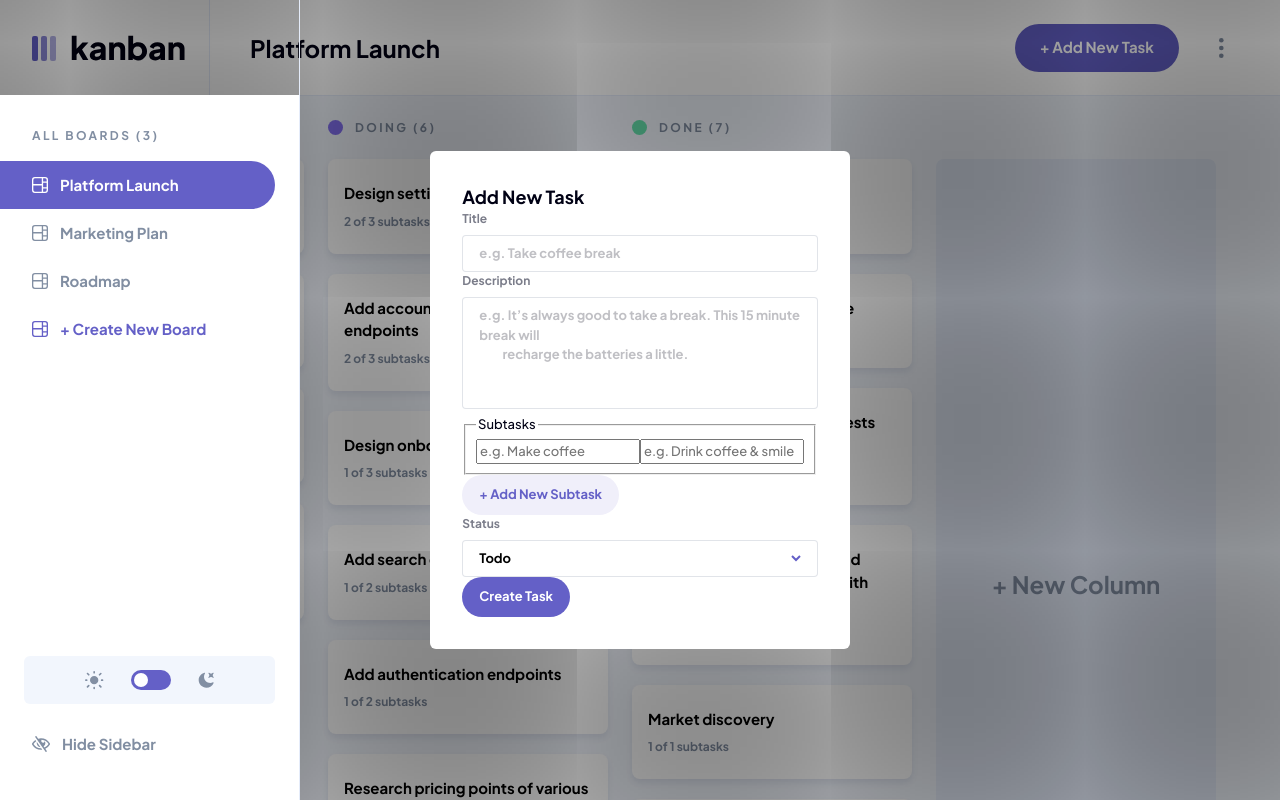
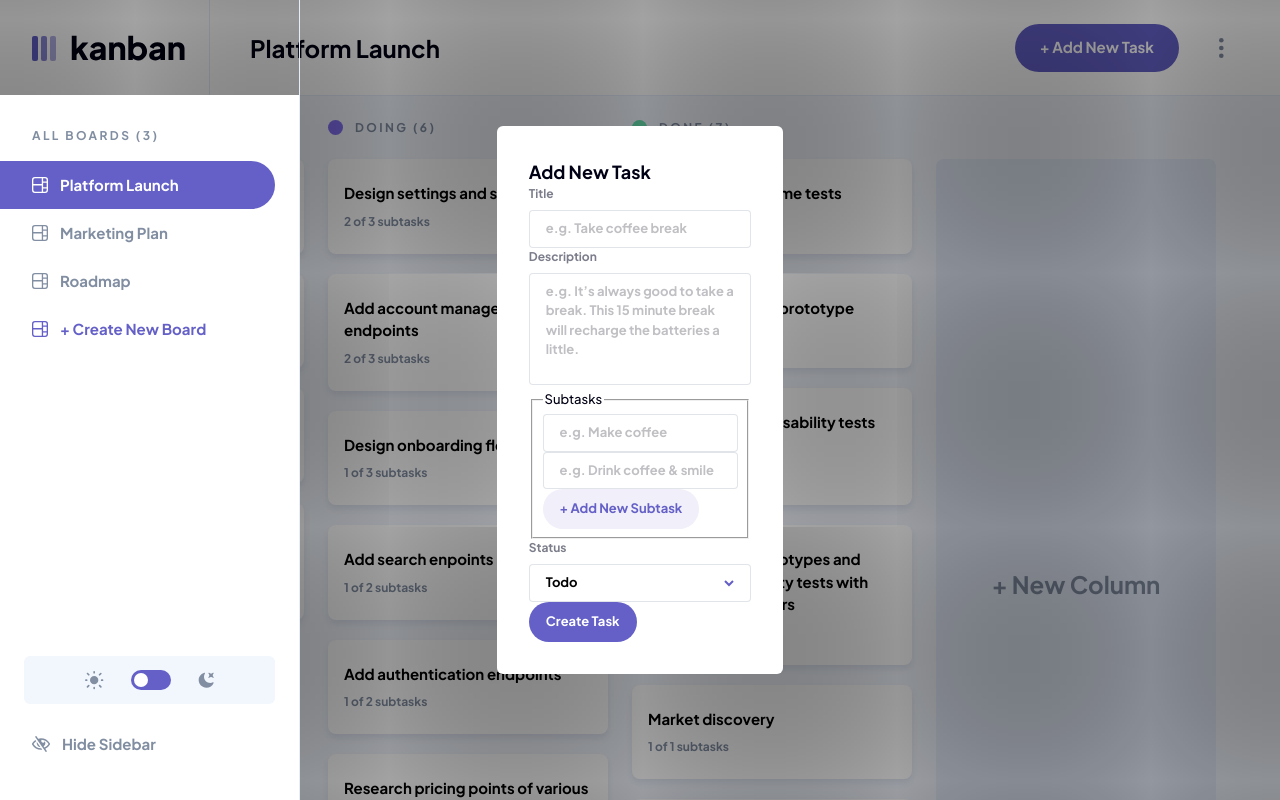
Before and after one commit to WandoCode/kanban-client, a React (Vite) app: page / in a window 1280 px wide. Both pictures are taken after a click on the button "+ Add New Task". Built offline with nearby package versions, Linux system fonts and the light colour scheme.

Commit message:
Finish structure for the add new task modal

```diff
--- a/src/components/Home/Header/Header.tsx
+++ b/src/components/Home/Header/Header.tsx
@@ -12,24 +12,23 @@ import MiscMenu from '../../../features/misc-menu/MiscMenu'
 import { closeMenu, openMenu } from '../../../features/sidebar/sidebar.actions'
 import { useState } from 'react'
 import ModalAddNewTask from '../Task/ModalAddNewTask'
+import { openAddNewTaskModal } from '../../../features/add-new-task/addNewTask.actions'
 
 function Header() {
-  const [modalNewTaskIsOpen, setModalNewTaskIsOpen] = useState(false)
   const dispatch = useAppDispatch()
 
   const { menuIsOpen } = useAppSelector((state: RootState) => state.sidebar)
+  const { addNewTaskModalIsOpen } = useAppSelector(
+    (state: RootState) => state.addNewTask
+  )
 
   const toogleModalMenu = () => {
     menuIsOpen ? dispatch(closeMenu()) : dispatch(openMenu())
   }
 
-  const openModal = () => {
-    setModalNewTaskIsOpen(true)
-  }
-
   return (
     <>
-      {modalNewTaskIsOpen && <ModalAddNewTask />}
+      {addNewTaskModalIsOpen && <ModalAddNewTask />}
 
       <div className="header">
         {/* Only mobile */}
@@ -72,7 +71,7 @@ function Header() {
               className="header__add-task"
               text="+ Add New Task"
               type="primary-l"
-              onClick={openModal}
+              onClick={() => dispatch(openAddNewTaskModal())}
             />
           </div>
 
--- a/src/components/Home/Task/ModalAddNewTask.tsx
+++ b/src/components/Home/Task/ModalAddNewTask.tsx
@@ -3,18 +3,43 @@ import Select from '../../atoms/Select/Select'
 import Modal from '../../utils/Modal'
 import { useAppSelector, useAppDispatch } from '../../../features/app.store'
 import InputText from '../../atoms/Input/InputText'
-import { updateInput } from '../../../features/add-new-task/addNewTask.actions'
+import {
+  updateInput,
+  updateSubtask,
+} from '../../../features/add-new-task/addNewTask.actions'
 import Textarea from '../../atoms/Input/Textarea'
+import { useEffect } from 'react'
+import {
+  setChoices,
+  closeAddNewTaskModal,
+} from '../../../features/add-new-task/addNewTask.actions'
 
 function ModalAddNewTask() {
   const dispatch = useAppDispatch()
-  const { formDatas } = useAppSelector((state) => state.addNewTask)
+  const { formDatas, choices } = useAppSelector((state) => state.addNewTask)
   const { columnsNames } = useAppSelector((state) => state.board)
 
-  const statusChoices = () => {
-    return columnsNames.map((name) => {
-      return { text: name, value: name.toLowerCase() }
+  useEffect(() => {
+    document.body.addEventListener('click', handleCloseModal)
+
+    return () => document.body.removeEventListener('click', handleCloseModal)
+  }, [])
+
+  useEffect(() => {
+    const choices = columnsNames.map((name) => {
+      return {
+        text: name,
+        value: name.toLowerCase(),
+      }
     })
+
+    dispatch(setChoices(choices))
+  }, [columnsNames])
+
+  const handleCloseModal = (e: MouseEvent) => {
+    const target = e.target as HTMLElement
+
+    if (target.classList.contains('modal')) dispatch(closeAddNewTaskModal())
   }
 
   return (
@@ -32,8 +57,7 @@ function ModalAddNewTask() {
         />
 
         <Textarea
-          placeholder="e.g. It’s always good to take a break. This 15 minute break will
-          recharge the batteries a little."
+          placeholder="e.g. It’s always good to take a break. This 15 minute break will recharge the batteries a little."
           label="Description"
           id="description"
           errorText="Incorrect value"
@@ -44,33 +68,40 @@ function ModalAddNewTask() {
 
         <fieldset>
           <legend>Subtasks</legend>
-          <label htmlFor="subtask-1"></label>
-          <input
-            type="text"
-            name="subtask-1"
+
+          <InputText
+            placeholder="e.g. Make coffee"
+            label="subtask-0"
+            showLabel={false}
+            id="subtask-0"
+            errorText="Incorrect value"
+            hasError={false}
+            onChange={(e) => dispatch(updateSubtask(0, e.target.value))}
+            value={formDatas.subtasks[0]}
+          />
+          <InputText
+            placeholder="e.g. Drink coffee & smile"
+            label="subtask-1"
+            showLabel={false}
             id="subtask-1"
-            placeholder="e.g. Make coffee"
+            errorText="Incorrect value"
+            hasError={false}
+            onChange={(e) => dispatch(updateSubtask(1, e.target.value))}
+            value={formDatas.subtasks[1]}
           />
-          <label htmlFor="subtask-2"></label>
-          <input
-            type="text"
-            name="subtask-2"
-            id="subtask-2"
-            placeholder="e.g. Drink coffee & smile"
+          <Button
+            text="+ Add New Subtask"
+            type="secondary"
+            onClick={(e) => {
+              e.preventDefault()
+            }}
           />
         </fieldset>
-        <Button
-          text="+ Add New Subtask"
-          type="secondary"
-          onClick={(e) => {
-            e.preventDefault()
-          }}
-        />
         <Select
-          currValue="todo"
+          currValue={formDatas.status}
           label="Status"
-          choices={statusChoices()}
-          onChoice={() => {}}
+          choices={choices}
+          onChoice={(choice) => dispatch(updateInput('status', choice))}
         />
         <Button
           text="Create Task"
--- a/src/components/atoms/Input/Textarea.tsx
+++ b/src/components/atoms/Input/Textarea.tsx
@@ -43,9 +43,8 @@ function Textarea({
           id={id}
           placeholder={placeholder}
           onChange={onChange}
-        >
-          {value}
-        </textarea>
+          value={value}
+        />
         {hasError && <div className="input-text__error">{errorText}</div>}
       </div>
     </div>
--- a/src/components/atoms/Select/Select.tsx
+++ b/src/components/atoms/Select/Select.tsx
@@ -22,6 +22,7 @@ function Select({ onChoice, currValue, label, choices }: Props) {
     const elem = e.target as HTMLLIElement
 
     const newValue = elem.getAttribute('data-value')
+
     if (newValue) onChoice(newValue)
   }
 
--- a/src/features/add-new-task/addNewTask.actions.ts
+++ b/src/features/add-new-task/addNewTask.actions.ts
@@ -1,4 +1,5 @@
 import { createAction } from '@reduxjs/toolkit'
+import { Choice } from '../../components/atoms/Select/Select'
 
 export const openAddNewTaskModal = createAction(
   'addNewTask/openAddNewTaskModal'
@@ -12,3 +13,17 @@ export const updateInput = createAction(
   'addNewTask/updateInput',
   (fieldName: string, value: string) => ({ payload: { fieldName, value } })
 )
+
+export const updateSubtask = createAction(
+  'addNewTask/updateSubtask',
+  (subtaskIndex: number, value: string) => ({
+    payload: { subtaskIndex, value },
+  })
+)
+
+export const setChoices = createAction(
+  'addNewTask/setChoices',
+  (choices: Choice[]) => ({
+    payload: { choices },
+  })
+)
--- a/src/features/add-new-task/addNewTask.reducers.ts
+++ b/src/features/add-new-task/addNewTask.reducers.ts
@@ -1,4 +1,6 @@
 import { createReducer } from '@reduxjs/toolkit'
+import { updateSubtask, setChoices } from './addNewTask.actions'
+import { Choice } from '../../components/atoms/Select/Select'
 import {
   openAddNewTaskModal,
   closeAddNewTaskModal,
@@ -7,6 +9,8 @@ import {
 
 interface AddNewTaskType {
   addNewTaskModalIsOpen: boolean
+  choices: Choice[]
+
   formDatas: {
     title: string
     description: string
@@ -23,6 +27,7 @@ const initialState: AddNewTaskType = {
     subtasks: ['', ''],
     status: '',
   },
+  choices: [],
 }
 
 const addNewTaskReducer = createReducer(initialState, (builder) => {
@@ -31,6 +36,8 @@ const addNewTaskReducer = createReducer(initialState, (builder) => {
       state.addNewTaskModalIsOpen = true
     })
     .addCase(closeAddNewTaskModal, (state) => {
+      console.log(1)
+
       state.addNewTaskModalIsOpen = false
     })
     .addCase(updateInput, (state, action) => {
@@ -38,6 +45,17 @@ const addNewTaskReducer = createReducer(initialState, (builder) => {
 
       state.formDatas[fieldName] = value
     })
+    .addCase(updateSubtask, (state, action) => {
+      const { subtaskIndex, value } = action.payload
+
+      state.formDatas.subtasks[subtaskIndex] = value
+    })
+    .addCase(setChoices, (state, action) => {
+      const { choices } = action.payload
+
+      state.choices = choices
+      state.formDatas.status = choices[0].value
+    })
 })
 
 export default addNewTaskReducer
```
